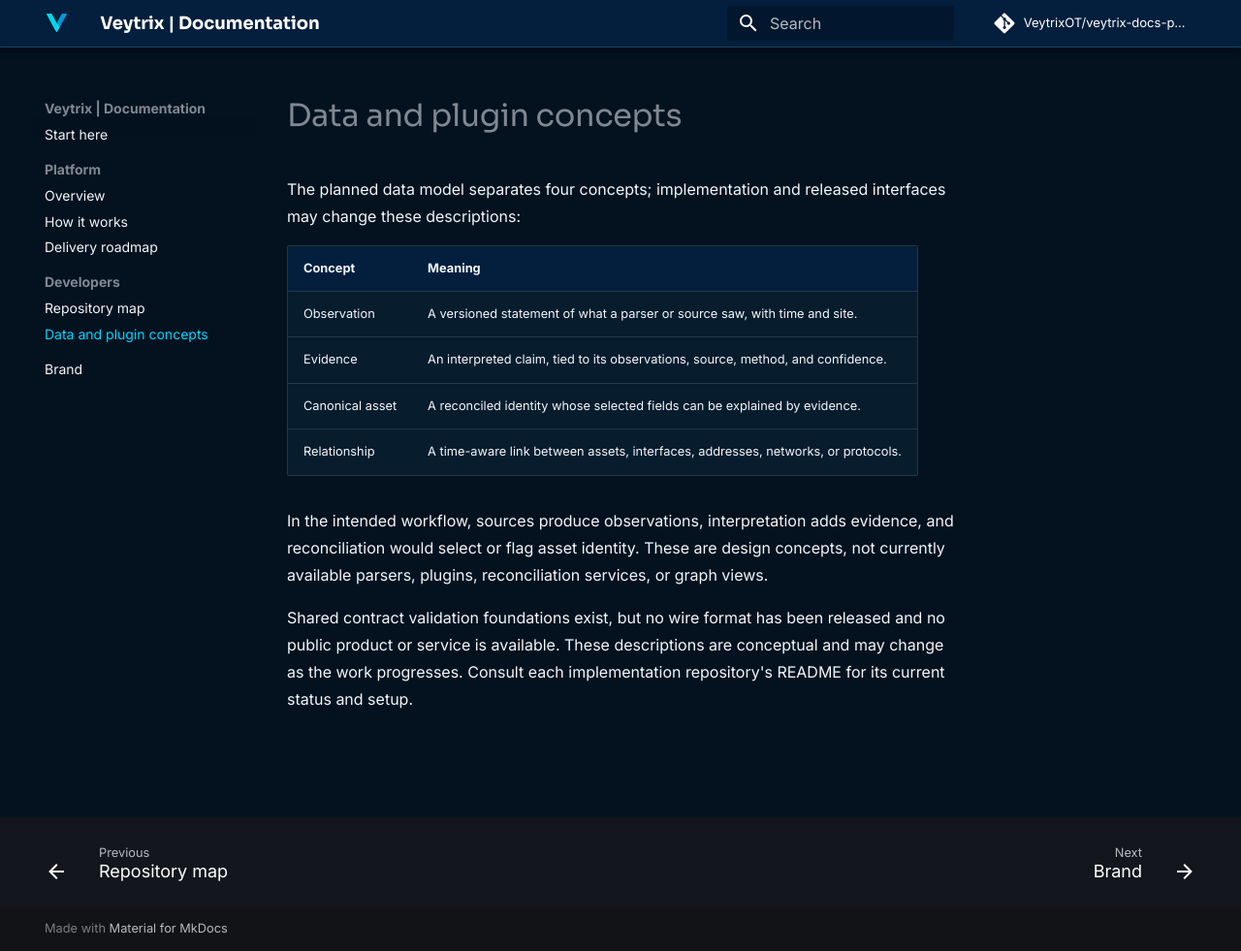
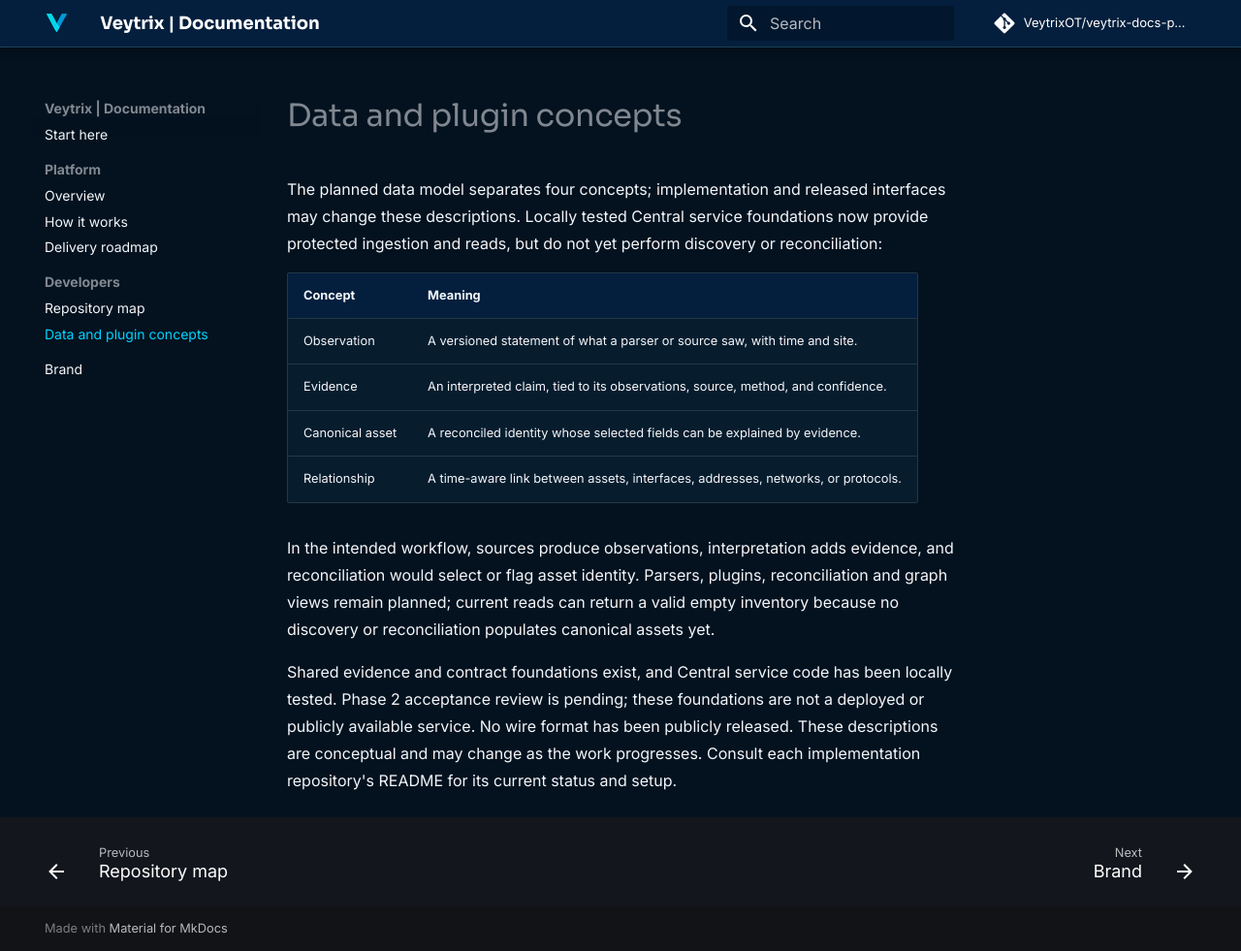
Before and after one commit to VeytrixOT/veytrix-docs-public, an MkDocs documentation site: the page built from docs/developers/concepts.md, in a window 1280 px wide and 981 px high. Shown: the whole window at 97% size. Built offline with MkDocs 1.6.1 and Material for MkDocs 9.7.7, drawn with Linux system fonts in a browser that asks for light colours; comment, search, counter and statistics services are not loaded.

Commit message:
docs: reflect locally verified Central foundations

```diff
--- a/docs/developers/concepts.md
+++ b/docs/developers/concepts.md
@@ -1,6 +1,6 @@
 # Data and plugin concepts
 
-The planned data model separates four concepts; implementation and released interfaces may change these descriptions:
+The planned data model separates four concepts; implementation and released interfaces may change these descriptions. Locally tested Central service foundations now provide protected ingestion and reads, but do not yet perform discovery or reconciliation:
 
 | Concept | Meaning |
 | --- | --- |
@@ -9,6 +9,6 @@ The planned data model separates four concepts; implementation and released inte
 | Canonical asset | A reconciled identity whose selected fields can be explained by evidence. |
 | Relationship | A time-aware link between assets, interfaces, addresses, networks, or protocols. |
 
-In the intended workflow, sources produce observations, interpretation adds evidence, and reconciliation would select or flag asset identity. These are design concepts, not currently available parsers, plugins, reconciliation services, or graph views.
+In the intended workflow, sources produce observations, interpretation adds evidence, and reconciliation would select or flag asset identity. Parsers, plugins, reconciliation and graph views remain planned; current reads can return a valid empty inventory because no discovery or reconciliation populates canonical assets yet.
 
-Shared contract validation foundations exist, but no wire format has been released and no public product or service is available. These descriptions are conceptual and may change as the work progresses. Consult each implementation repository's README for its current status and setup.
+Shared evidence and contract foundations exist, and Central service code has been locally tested. Phase 2 acceptance review is pending; these foundations are not a deployed or publicly available service. No wire format has been publicly released. These descriptions are conceptual and may change as the work progresses. Consult each implementation repository's README for its current status and setup.
```
Also changed, not shown: docs/index.md (+1 -1 lines), docs/platform/roadmap.md (+3 -3 lines).
